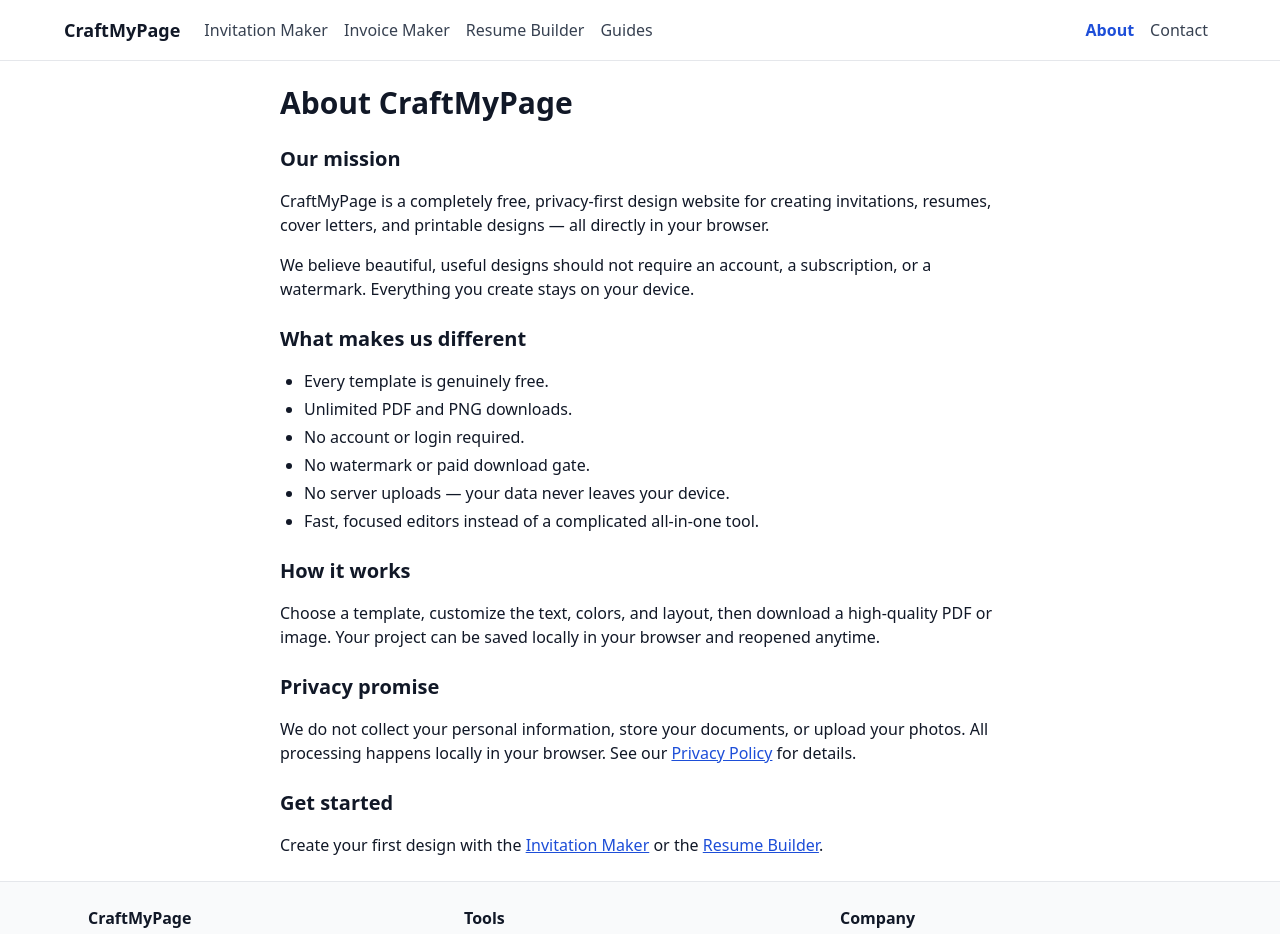
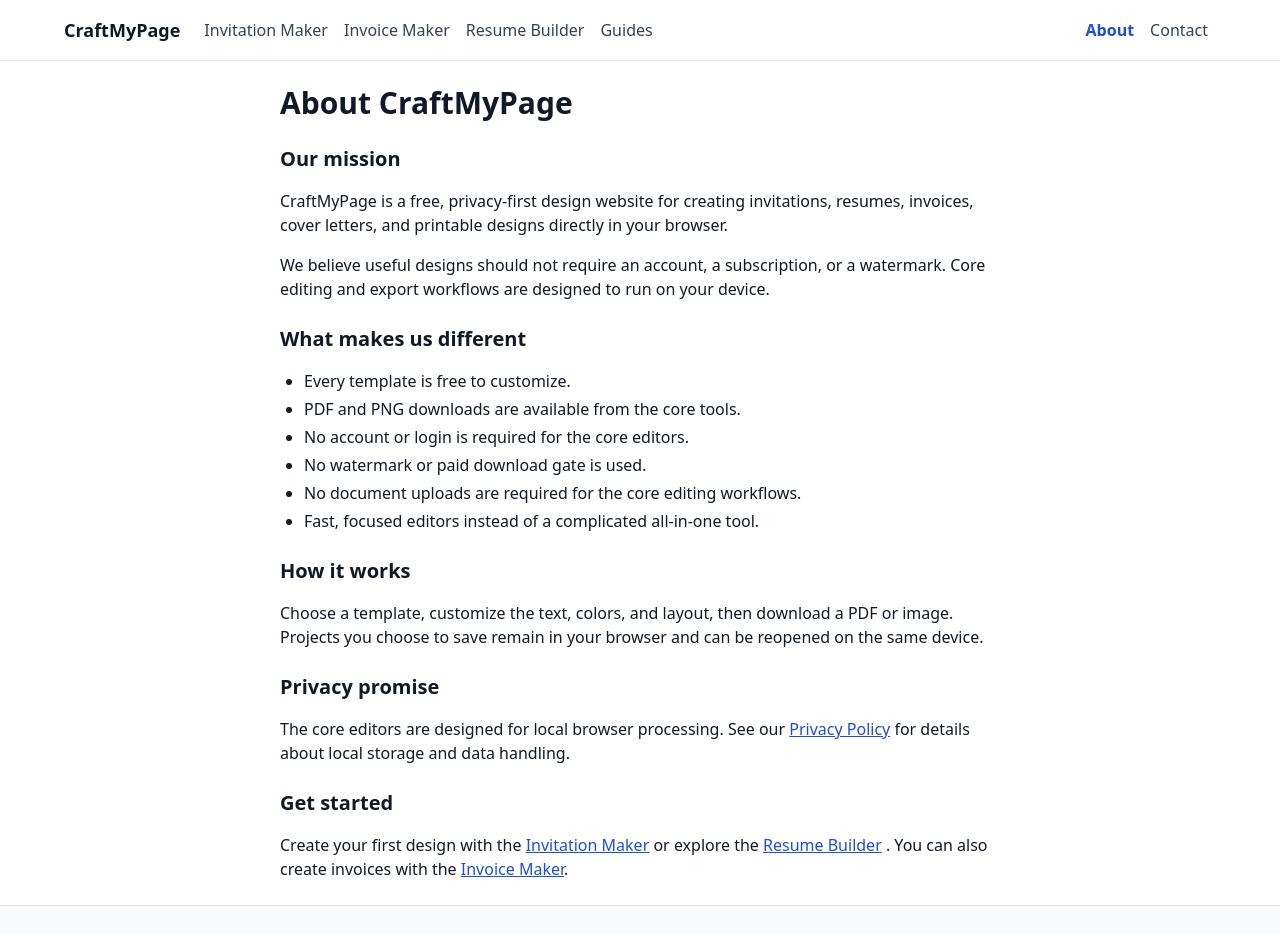
Before and after one commit to nagapurinarayana-ship-it/craftmypage, a React (Vite) app: page /about in a window 1280 px wide. Shown: the top 934 px of the page. Built offline with nearby package versions, Linux system fonts and the light colour scheme.

Commit message:
Remove unsupported unlimited download claim

```diff
--- a/src/pages/AboutPage.tsx
+++ b/src/pages/AboutPage.tsx
@@ -8,23 +8,23 @@ export default function AboutPage() {
       <section className="mt-6 space-y-4">
         <h2 className="text-xl font-semibold">Our mission</h2>
         <p>
-          CraftMyPage is a completely free, privacy-first design website for creating invitations,
-          resumes, cover letters, and printable designs — all directly in your browser.
+          CraftMyPage is a free, privacy-first design website for creating invitations, resumes,
+          invoices, cover letters, and printable designs directly in your browser.
         </p>
         <p>
-          We believe beautiful, useful designs should not require an account, a subscription, or a
-          watermark. Everything you create stays on your device.
+          We believe useful designs should not require an account, a subscription, or a watermark.
+          Core editing and export workflows are designed to run on your device.
         </p>
       </section>
 
       <section className="mt-6 space-y-4">
         <h2 className="text-xl font-semibold">What makes us different</h2>
         <ul className="list-disc pl-6 space-y-1">
-          <li>Every template is genuinely free.</li>
-          <li>Unlimited PDF and PNG downloads.</li>
-          <li>No account or login required.</li>
-          <li>No watermark or paid download gate.</li>
-          <li>No server uploads — your data never leaves your device.</li>
+          <li>Every template is free to customize.</li>
+          <li>PDF and PNG downloads are available from the core tools.</li>
+          <li>No account or login is required for the core editors.</li>
+          <li>No watermark or paid download gate is used.</li>
+          <li>No document uploads are required for the core editing workflows.</li>
           <li>Fast, focused editors instead of a complicated all-in-one tool.</li>
         </ul>
       </section>
@@ -32,20 +32,19 @@ export default function AboutPage() {
       <section className="mt-6 space-y-4">
         <h2 className="text-xl font-semibold">How it works</h2>
         <p>
-          Choose a template, customize the text, colors, and layout, then download a high-quality
-          PDF or image. Your project can be saved locally in your browser and reopened anytime.
+          Choose a template, customize the text, colors, and layout, then download a PDF or image.
+          Projects you choose to save remain in your browser and can be reopened on the same device.
         </p>
       </section>
 
       <section className="mt-6 space-y-4">
         <h2 className="text-xl font-semibold">Privacy promise</h2>
         <p>
-          We do not collect your personal information, store your documents, or upload your photos.
-          All processing happens locally in your browser. See our{' '}
+          The core editors are designed for local browser processing. See our{' '}
           <Link to="/privacy" className="text-blue-700 underline">
             Privacy Policy
           </Link>{' '}
-          for details.
+          for details about local storage and data handling.
         </p>
       </section>
 
@@ -53,12 +52,16 @@ export default function AboutPage() {
         <h2 className="text-xl font-semibold">Get started</h2>
         <p>
           Create your first design with the{' '}
-          <Link to="/invitation-maker" className="text-blue-700 underline">
+          <Link to="/tools/invitation-maker" className="text-blue-700 underline">
             Invitation Maker
           </Link>{' '}
-          or the{' '}
-          <Link to="/resume-builder" className="text-blue-700 underline">
+          or explore the{' '}
+          <Link to="/tools/resume-builder" className="text-blue-700 underline">
             Resume Builder
+          </Link>{' '}.
+          You can also create invoices with the{' '}
+          <Link to="/tools/invoice-maker" className="text-blue-700 underline">
+            Invoice Maker
           </Link>
           .
         </p>
```
